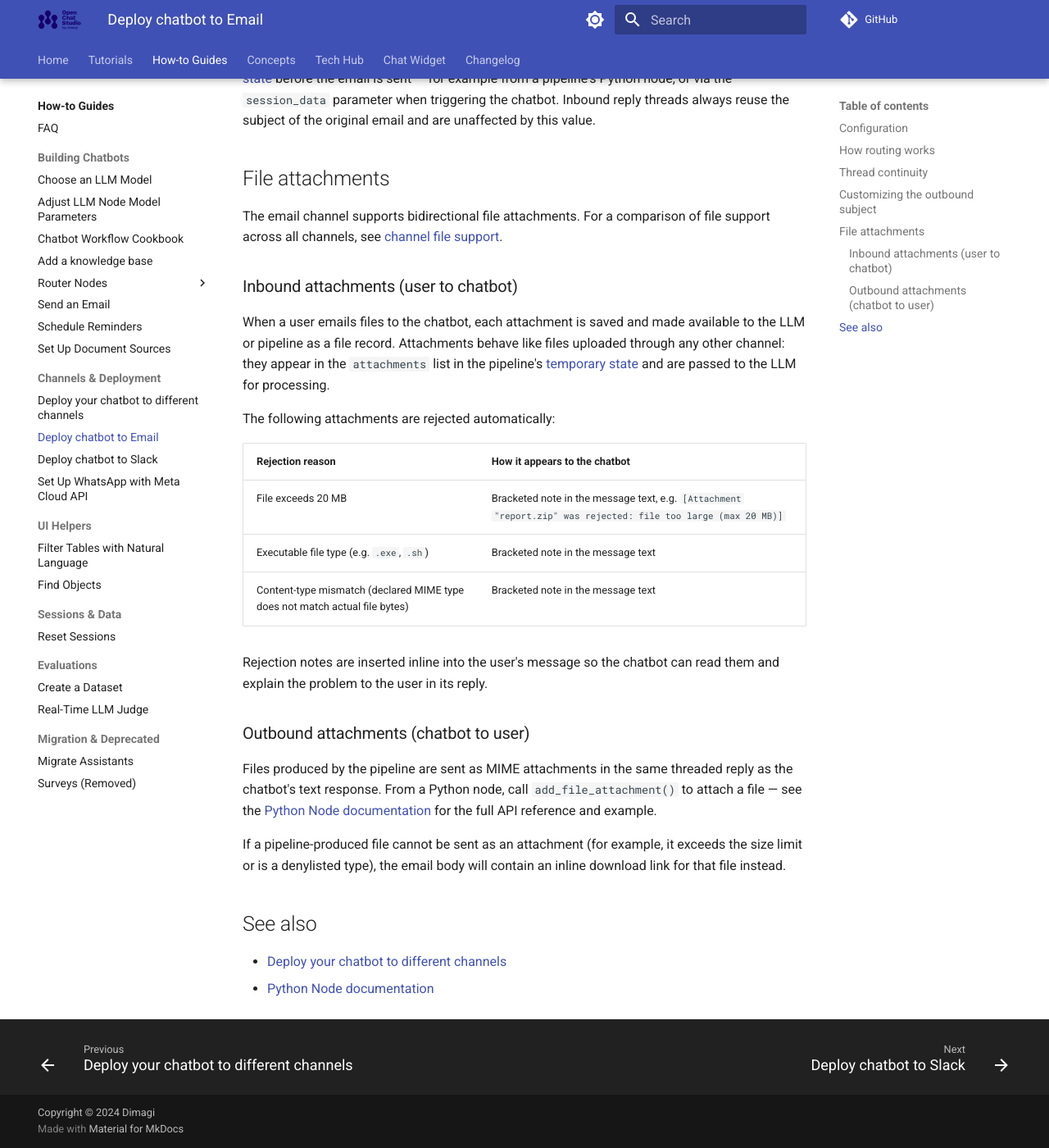
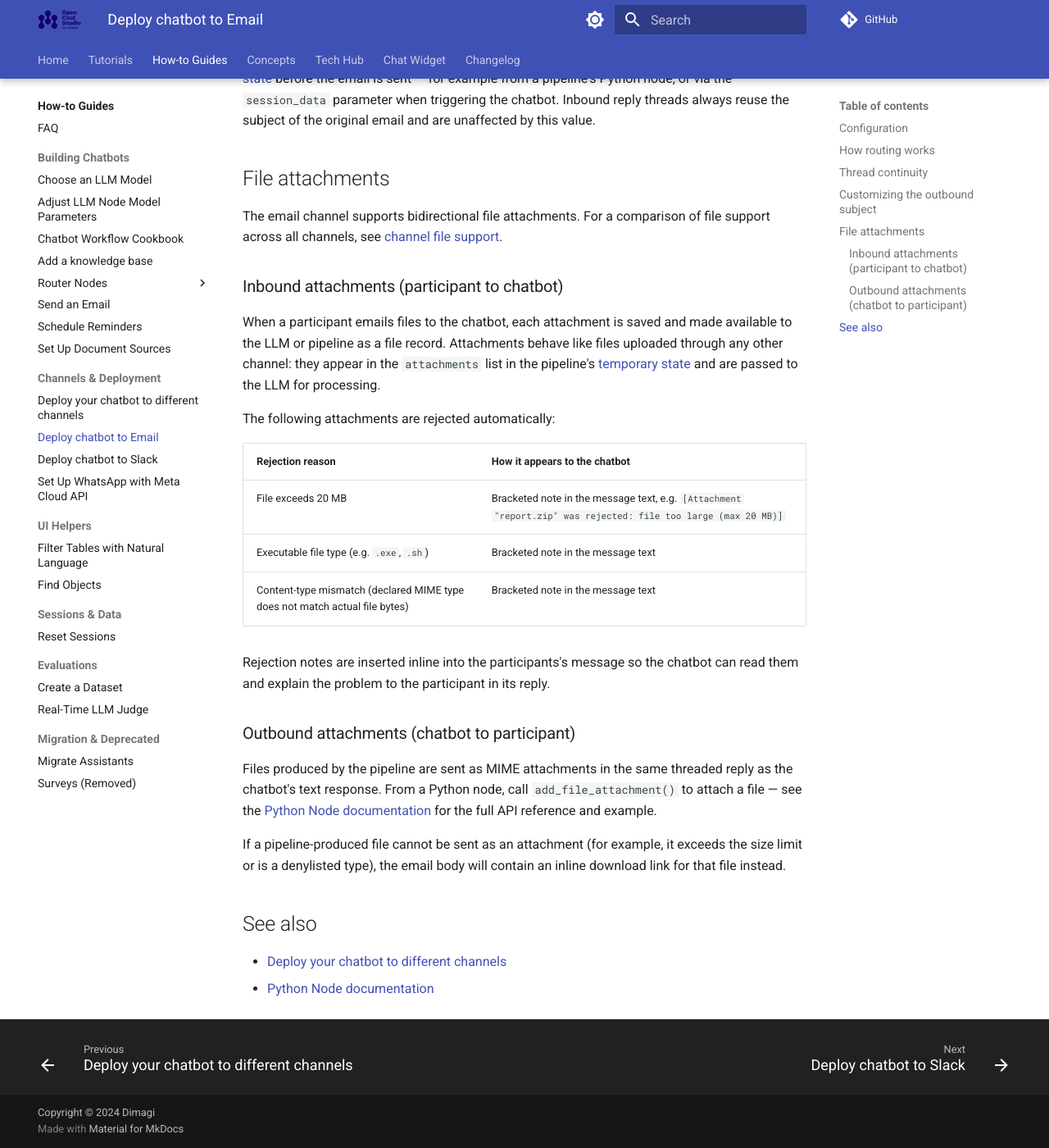
Before and after one commit to dimagi/open-chat-studio-docs, an MkDocs documentation site: the page built from docs/how-to/deploy_email_channel.md, in a window 1280 px wide and 1400 px high, scrolled down 1137 px. Shown: the whole window at 82% size. Built offline with MkDocs 1.6.1 and Material for MkDocs 9.7.7, drawn with Linux system fonts in a browser that asks for light colours; a script that is not in the unit is left out; comment, search, counter and statistics services are not loaded; some of the changed text lies outside the part shown.

Commit message:
More: "user" -> "participant" terminology changes

```diff
--- a/docs/how-to/deploy_email_channel.md
+++ b/docs/how-to/deploy_email_channel.md
@@ -1,12 +1,12 @@
 # Deploy Your Chatbot to Email
 
-The email channel lets users interact with your chatbot by sending and receiving emails.
+The email channel lets participants interact with your chatbot by sending and receiving emails.
 
 ## Configuration
 
 When creating an email channel, the form has the following fields:
 
-- **Email address**: The inbound address that users send messages to. Incoming emails addressed to this value are routed to this chatbot.
+- **Email address**: The inbound address that participants send messages to. Incoming emails addressed to this value are routed to this chatbot.
 - **From address**: The address that appears in the "From" field of outgoing replies.
 - **Default channel**: When enabled, this channel acts as the fallback for inbound emails that do not match any other configured email address in your team.
 
@@ -33,9 +33,9 @@
 
 The email channel supports bidirectional file attachments. For a comparison of file support across all channels, see [channel file support](../concepts/channels.md#file-support).
 
-### Inbound attachments (user to chatbot)
+### Inbound attachments (participant to chatbot)
 
-When a user emails files to the chatbot, each attachment is saved and made available to the LLM or pipeline as a file record. Attachments behave like files uploaded through any other channel: they appear in the `attachments` list in the pipeline's [temporary state](../tech-hub/python_node.md#attachments) and are passed to the LLM for processing.
+When a participant emails files to the chatbot, each attachment is saved and made available to the LLM or pipeline as a file record. Attachments behave like files uploaded through any other channel: they appear in the `attachments` list in the pipeline's [temporary state](../tech-hub/python_node.md#attachments) and are passed to the LLM for processing.
 
 The following attachments are rejected automatically:
 
@@ -45,9 +45,9 @@
 | Executable file type (e.g. `.exe`, `.sh`) | Bracketed note in the message text |
 | Content-type mismatch (declared MIME type does not match actual file bytes) | Bracketed note in the message text |
 
-Rejection notes are inserted inline into the user's message so the chatbot can read them and explain the problem to the user in its reply.
+Rejection notes are inserted inline into the participants's message so the chatbot can read them and explain the problem to the participant in its reply.
 
-### Outbound attachments (chatbot to user)
+### Outbound attachments (chatbot to participant)
 
 Files produced by the pipeline are sent as MIME attachments in the same threaded reply as the chatbot's text response. From a Python node, call `add_file_attachment()` to attach a file — see the [Python Node documentation](../tech-hub/python_node.md#python_node.add_file_attachment) for the full API reference and example.
 
```
Also changed, not shown: docs/concepts/collections/index.md (+3 -3 lines), docs/concepts/consent.md (+1 -1 lines), docs/how-to/routers/index.md (+1 -1 lines), docs/how-to/workflow_cookbook.md (+3 -3 lines), docs/tech-hub/local-index-optimization.md (+1 -1 lines).
